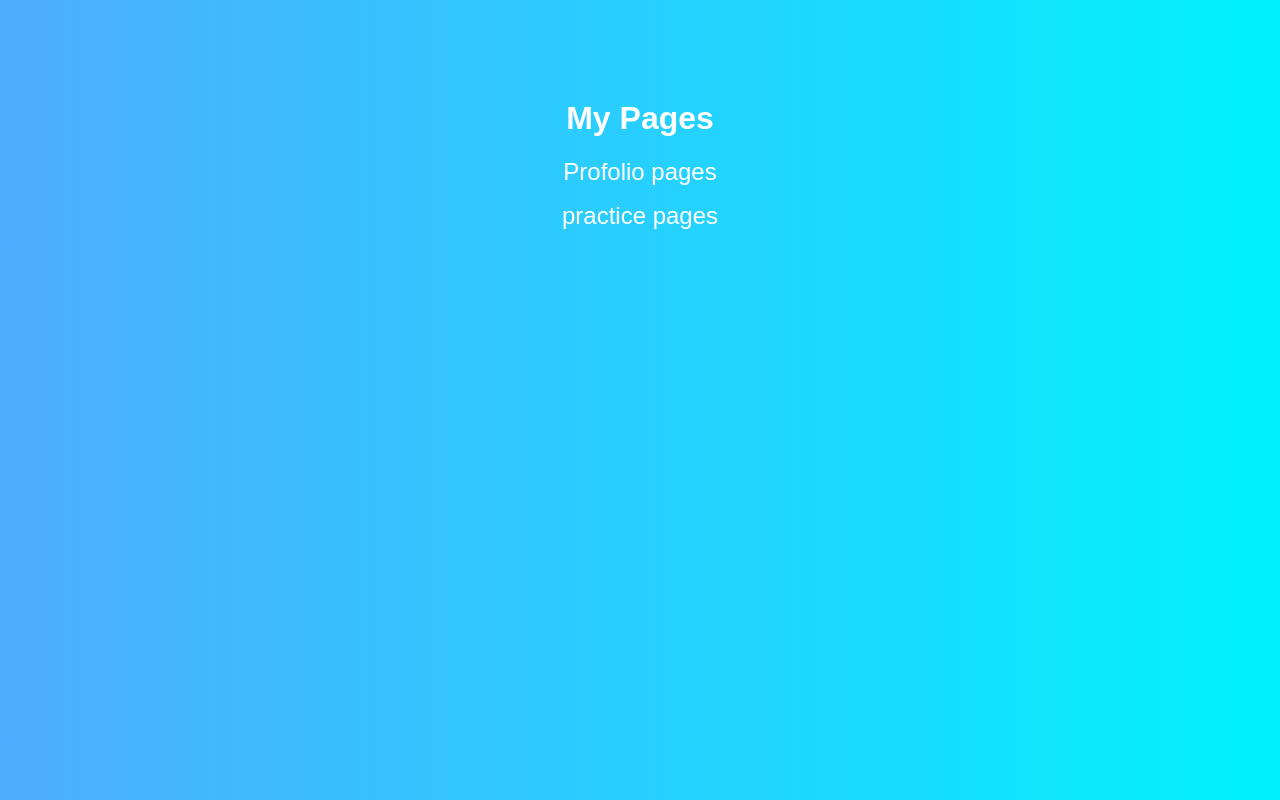
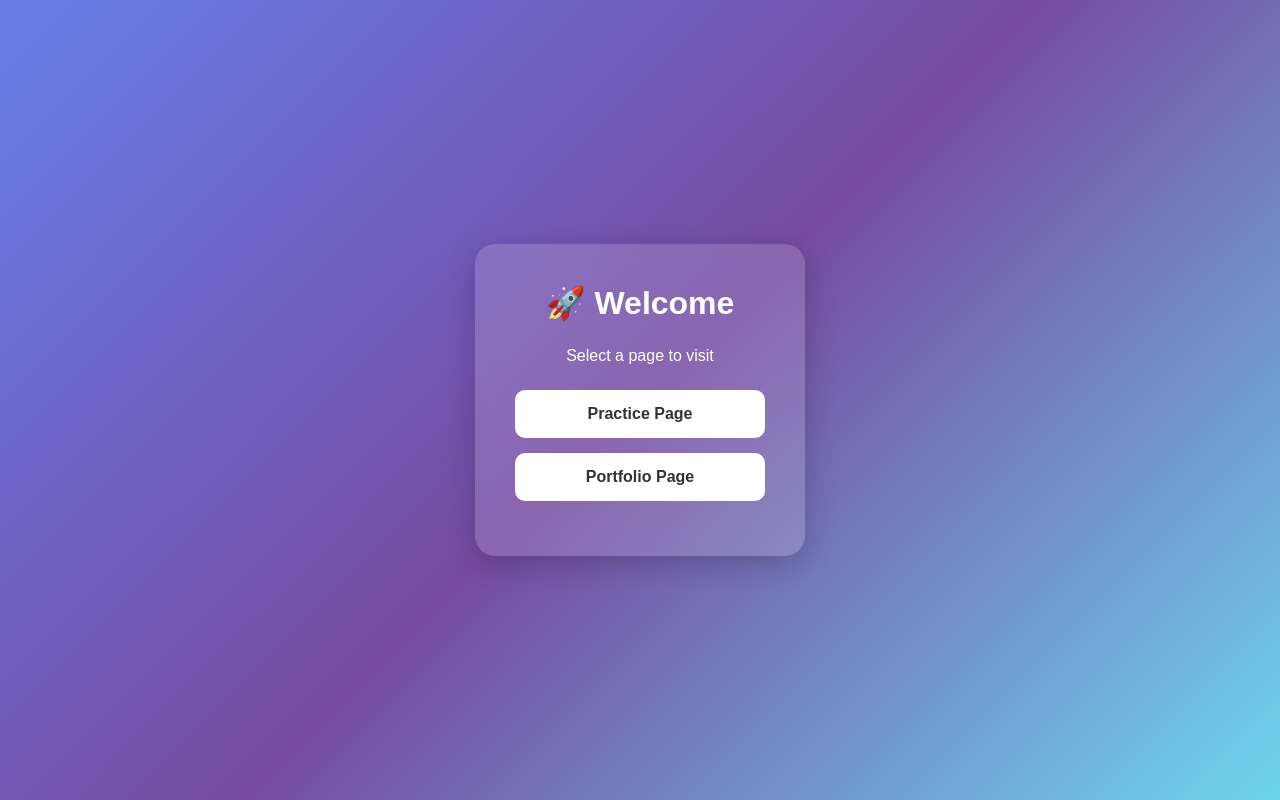
Before and after one commit to sethsumit139/sumit.profolio, a plain HTML site: page index.html in a window 1280 px wide. Drawn offline with Linux system fonts and the light colour scheme.

Commit message:
updated website

```diff
--- a/index.html
+++ b/index.html
@@ -1,42 +1,79 @@
 <!DOCTYPE html>
-<html>
+<html lang="en">
 <head>
-    <title>My Website</title>
+<meta charset="UTF-8">
+<meta name="viewport" content="width=device-width, initial-scale=1.0">
+<title>My Hub</title>
 
 <style>
-        body {
-            background: linear-gradient(to right, #4facfe, #00f2fe);
-            text-align: center;
-            margin-top: 100px;
-            font-family: Arial, sans-serif;
+*{
+    margin:0;
+    padding:0;
+    box-sizing:border-box;
+    font-family:Arial,sans-serif;
 }
 
-        a {
-            font-size: 24px;
-            color: white;
-            text-decoration: none;
+body{
+    height:100vh;
+    display:flex;
+    justify-content:center;
+    align-items:center;
+    background:linear-gradient(135deg,#667eea,#764ba2,#6dd5ed);
 }
 
-        h1 {
-            color: white;
+.container{
+    text-align:center;
+    background:rgba(255,255,255,0.15);
+    padding:40px;
+    border-radius:20px;
+    backdrop-filter:blur(10px);
+    box-shadow:0 8px 30px rgba(0,0,0,0.2);
+}
+
+h1{
+    color:white;
+    margin-bottom:25px;
+}
+
+p{
+    color:white;
+    margin-bottom:25px;
+}
+
+.btn{
+    display:block;
+    width:250px;
+    margin:15px auto;
+    padding:15px;
+    background:white;
+    color:#333;
+    text-decoration:none;
+    font-weight:bold;
+    border-radius:10px;
+    transition:0.3s;
+}
+
+.btn:hover{
+    transform:scale(1.05);
+    background:#f1f1f1;
 }
 </style>
 </head>
+
 <body>
 
-    <h1>My Pages</h1>
+<div class="container">
+    <h1>🚀 Welcome</h1>
+    <p>Select a page to visit</p>
 
-    <p>
-        <a href="p.html">
-            Profolio pages
+    <a class="btn" href="practice.html" target="_blank">
+        Practice Page
     </a>
-    </p>
 
-    <p>
-        <a href="practice.html">
-            practice pages
+    <a class="btn" href="p.html" target="_blank">
+        Portfolio Page
     </a>
-    </p>
+</div>
 
 </body>
 </html>
```
Lines whose indentation alone changed are shown as unchanged.
